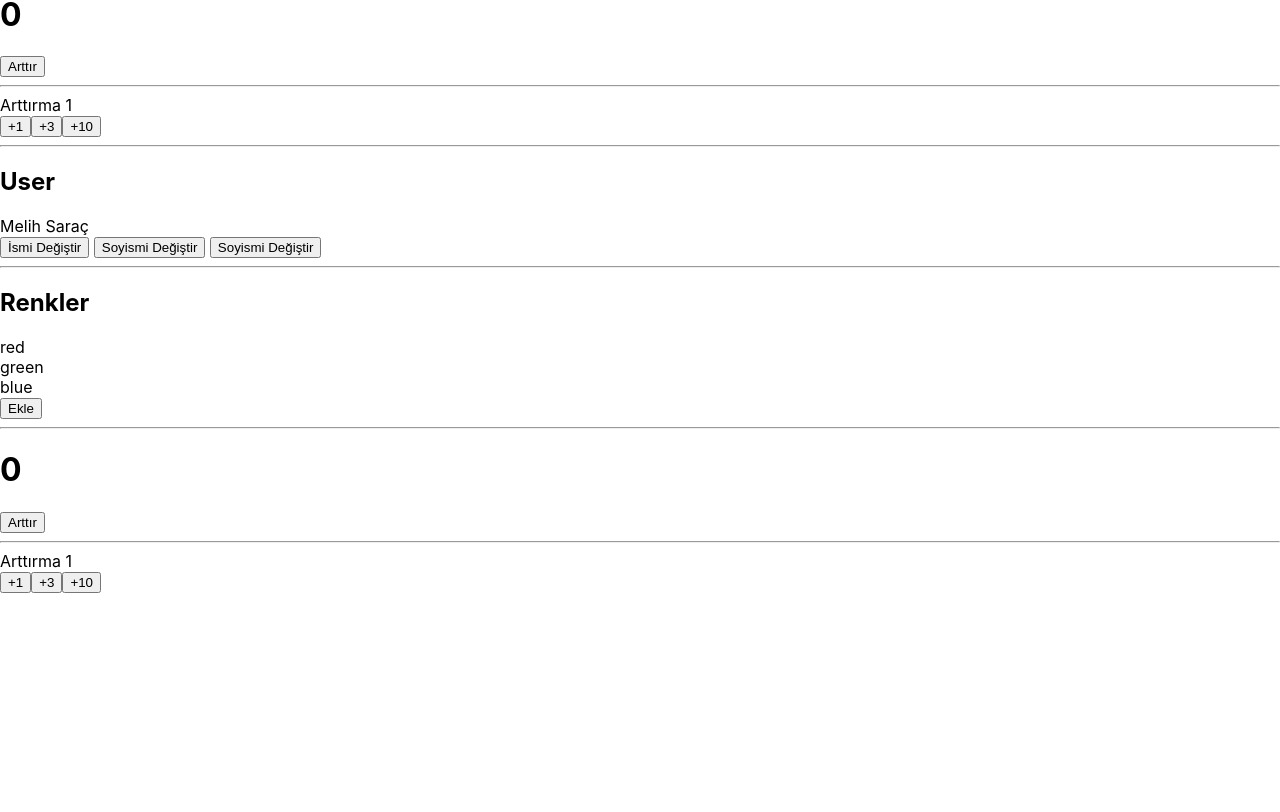
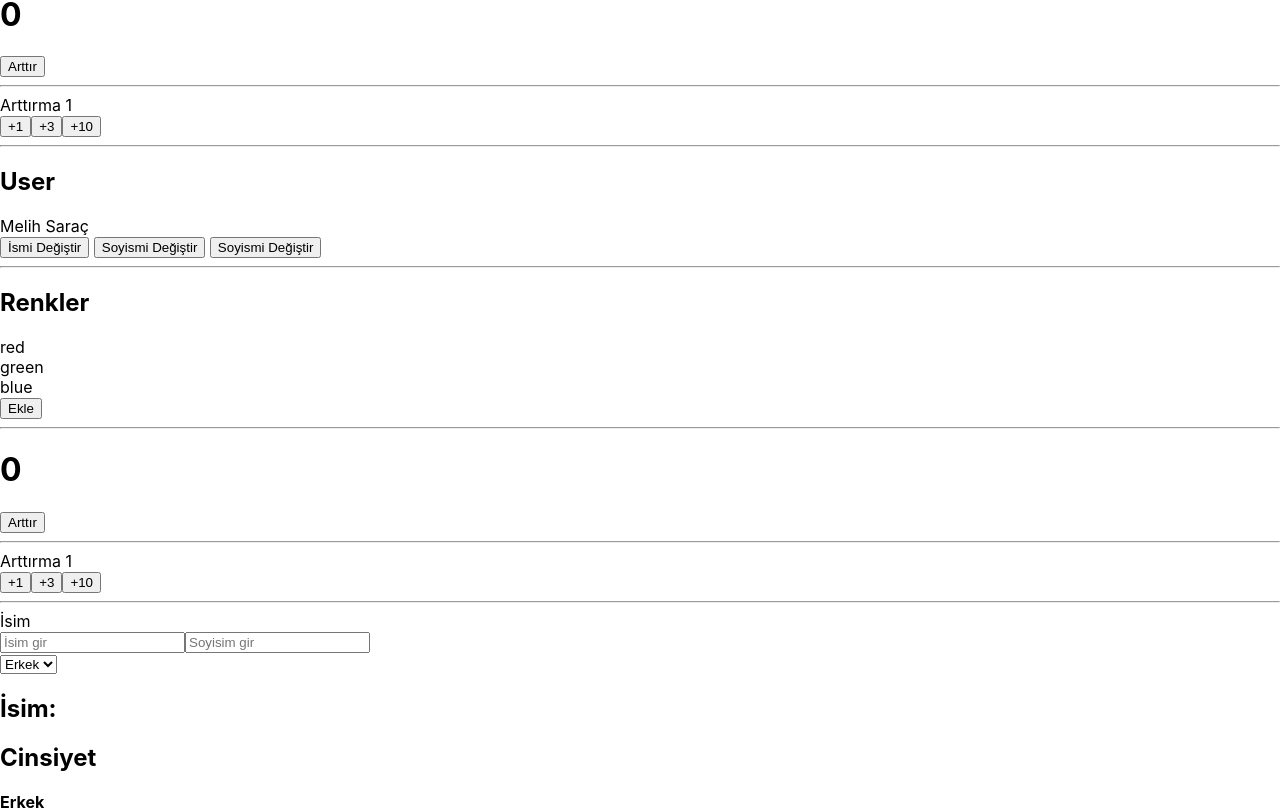
Before and after one commit to Svobodennn/React, a React (Create React App) app in the folder my-app/: page / in a window 1280 px wide. Shown: the part 437-1249 px from the top of the page. Before the commit the page ends 1030 px from the top, so only its background shows below. Built offline with nearby package versions, Linux system fonts and the light colour scheme.

Commit message:
Form Elemanları için State Kullanımı

```diff
--- a/my-app/src/App.js
+++ b/my-app/src/App.js
@@ -5,6 +5,7 @@ import Counter from './components/Counter';
 import User2 from './components/User2';
 import Colors from './components/Colors';
 import Counter2 from './components/Counter2';
+import Form from './components/Form';
 
 const name = "Melih";
 let surname = "Saraç";
@@ -56,6 +57,8 @@ function App() {
     <Colors/>
     <hr />
     <Counter2/>
+    <hr />
+    <Form/>
     </>
   );
 }
--- /dev/null
+++ b/my-app/src/components/Form.js
@@ -0,0 +1,34 @@
+import React, {useState} from 'react'
+
+function Form() {
+
+    const [name,setName] = useState("");
+    const [surname,setSurname] = useState("");
+    const [gender,setGender] = useState("Erkek");
+
+  return (
+    <div>
+      <div>İsim</div>
+      <input placeholder='İsim gir' onChange={(event)=> setName(event.target.value)} value={name} type="text" />
+      <input placeholder='Soyisim gir' onChange={(event)=> setSurname(event.target.value)} value={surname}  type="text" />
+
+      <div>
+        <select name="" id="" value={gender} onChange={(event)=> setGender(event.target.value)} >
+            <option value="Erkek">Erkek</option>
+            <option value="Kadın">Kadın</option>
+        </select>
+      </div>
+
+      <div>
+        <h2>İsim:</h2>
+        <strong>{name} {surname}</strong>
+      </div>
+    <div>
+        <h2>Cinsiyet</h2>
+        <strong>{gender}</strong>
+    </div>
+    </div>
+  )
+}
+
+export default Form
```
